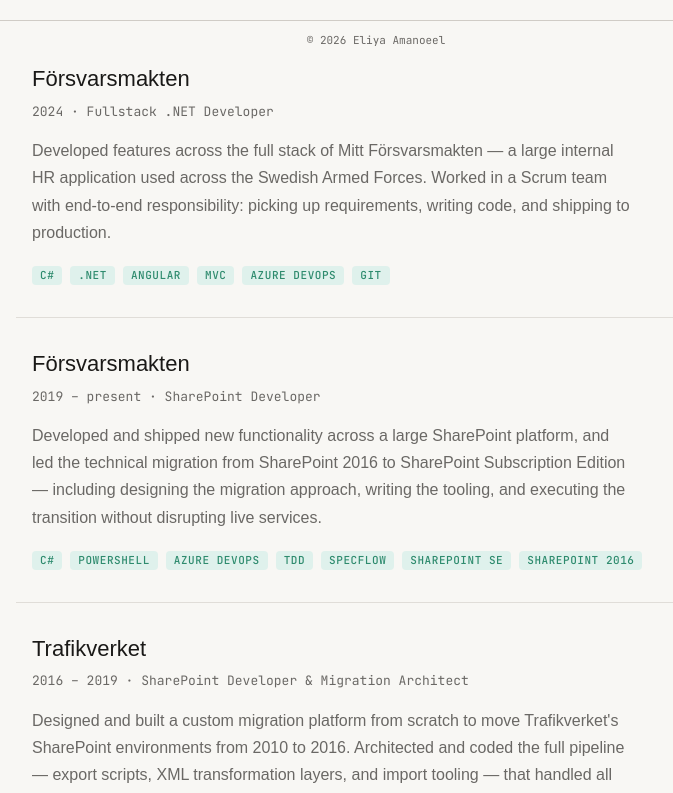
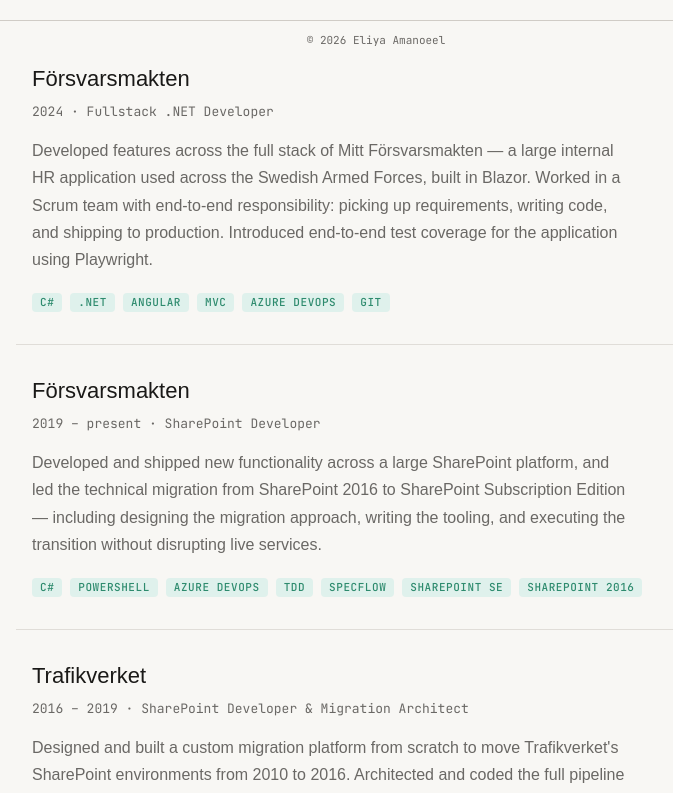
Before and after one commit to eliya-amanoeel/amaeli, a React (Vite) app: page / in a window 1280 px wide. Shown: the part 740-1533 px from the top of the page, without its empty margins (264-937 px from the left). Built offline with nearby package versions, Linux system fonts and the light colour scheme; a web font is replaced by a local one.

Commit message:
added playwright skill

```diff
--- a/src/app/components/Skills.tsx
+++ b/src/app/components/Skills.tsx
@@ -7,7 +7,7 @@
   ["Office 365", "Azure", "Blazor", "Angular", "SharePoint SE", "SharePoint Online", "SharePoint 2016", "SharePoint 2013", "SharePoint 2010", "SharePoint 2007"],
   ["C#", ".NET", "ASP.NET", "CSOM", "JSOM", "PowerShell", "JavaScript", "SQL", "HTML", "CSS", "React", "XML", "C++"],
   ["Azure DevOps", "DevOps Pipelines", "Visual Studio", "VS Code", "Figma", "TFS", "GIT", "BizTalk", "DocAve", "Scrum", "Agile"],
-  ["TDD", "SpecFlow", "MVC", "REST APIs", "CI/CD"],
+  ["TDD", "SpecFlow", "Playwright", "E2E Testing", "MVC", "REST APIs", "CI/CD"],
 ];
 
 export function Skills() {
--- a/src/i18n/en.ts
+++ b/src/i18n/en.ts
@@ -33,7 +33,7 @@
       "forsvarsmakten-fullstack": {
         role: "Fullstack .NET Developer",
         description:
-          "Developed features across the full stack of Mitt Försvarsmakten — a large internal HR application used across the Swedish Armed Forces. Worked in a Scrum team with end-to-end responsibility: picking up requirements, writing code, and shipping to production.",
+          "Developed features across the full stack of Mitt Försvarsmakten — a large internal HR application used across the Swedish Armed Forces, built in Blazor. Worked in a Scrum team with end-to-end responsibility: picking up requirements, writing code, and shipping to production. Introduced end-to-end test coverage for the application using Playwright.",
       },
       "forsvarsmakten-sharepoint": {
         role: "SharePoint Developer",
--- a/src/i18n/sv.ts
+++ b/src/i18n/sv.ts
@@ -32,7 +32,7 @@
     entries: {
       "forsvarsmakten-fullstack": {
         role: "Fullstack .NET-utvecklare",
-        description: "Utvecklade funktioner i hela stacken för Mitt Försvarsmakten — en omfattande intern HR-applikation som används inom hela Försvarsmakten. Arbetade i ett Scrum-team med helhetsansvar: från att fånga upp krav och skriva kod, till driftsättning i produktion.",
+        description: "Utvecklade funktioner i hela stacken för Mitt Försvarsmakten — en omfattande intern HR-applikation som används inom hela Försvarsmakten, byggd i Blazor. Arbetade i ett Scrum-team med helhetsansvar: från att fånga upp krav och skriva kod, till driftsättning i produktion. Införde end-to-end-testtäckning för applikationen med Playwright.",
       },
       "forsvarsmakten-sharepoint": {
         role: "SharePoint-utvecklare",
```
